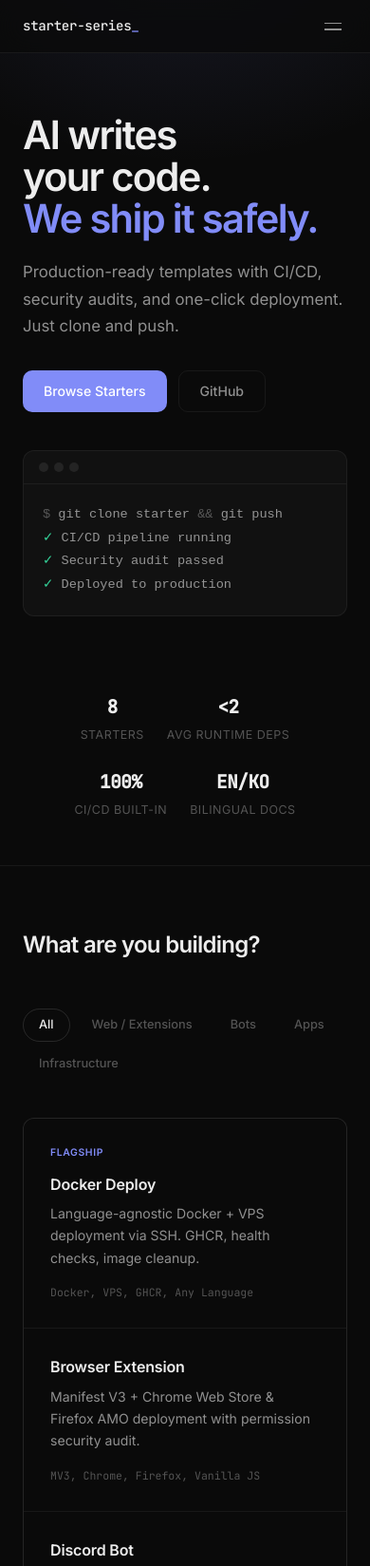
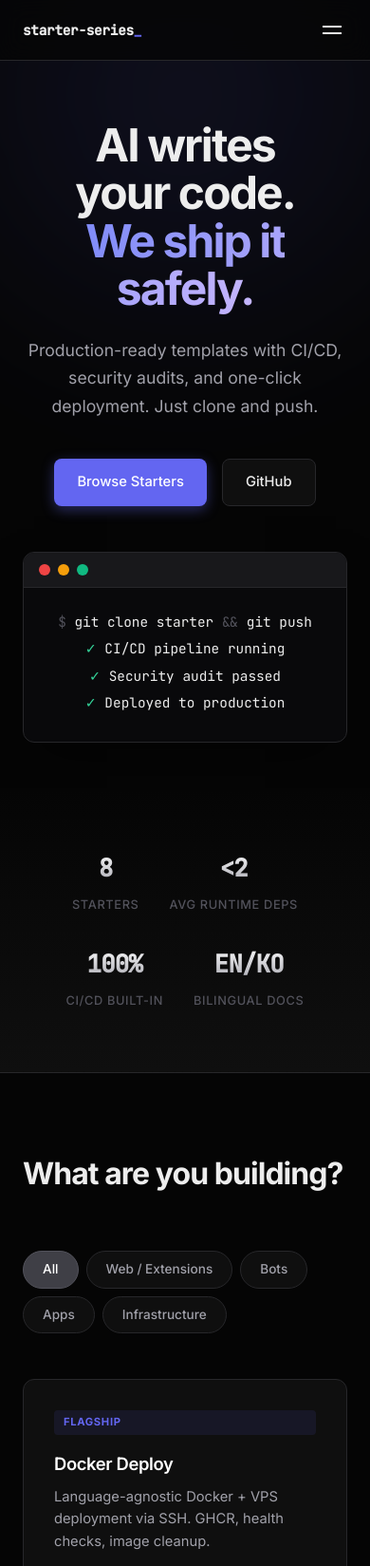
Before and after one commit to starter-series/starter-series, a plain HTML site: page index.html in a window 390 px wide. Shown: the top 1649 px of the page at 95% size. Drawn offline with Linux system fonts and the light colour scheme.

Commit message:
polish: 터미널 순차 애니메이션, 카드/필터 트랜지션, 디테일 개선

```diff
--- a/app.js
+++ b/app.js
@@ -15,9 +15,28 @@ document.querySelectorAll('.pill').forEach(btn => {
     const f = btn.dataset.filter;
     document.querySelectorAll('.pill').forEach(b => b.classList.remove('active'));
     btn.classList.add('active');
-    document.querySelectorAll('.card').forEach(c => {
-      c.classList.toggle('hidden', f !== 'all' && c.dataset.category !== f);
+
+    const cards = document.querySelectorAll('.card');
+    cards.forEach(c => {
+        if (!c.classList.contains('hidden')) {
+            c.style.opacity = '0';
+            c.style.transform = 'translateY(10px)';
+        }
     });
+
+    setTimeout(() => {
+        cards.forEach(c => {
+          const match = f === 'all' || c.dataset.category === f;
+          c.classList.toggle('hidden', !match);
+          // Force reflow
+          void c.offsetWidth;
+
+          if (match) {
+              c.style.opacity = '1';
+              c.style.transform = 'none';
+          }
+        });
+    }, 200);
   });
 });
 
@@ -25,9 +44,25 @@ document.querySelectorAll('.pill').forEach(btn => {
 const io = new IntersectionObserver((entries) => {
   entries.forEach(entry => {
     if (!entry.isIntersecting) return;
+
+    // Terminal animation trigger
+    if (entry.target.classList.contains('hero-terminal')) {
+       animateTerminal(entry.target);
+    }
+
     const delay = parseInt(entry.target.dataset.delay || '0', 10);
     setTimeout(() => entry.target.classList.add('visible'), delay);
     io.unobserve(entry.target);
   });
-}, { threshold: 0.08 });
+}, { threshold: 0.1, rootMargin: '0px 0px -50px 0px' });
+
+function animateTerminal(terminal) {
+  const lines = terminal.querySelectorAll('.term-line');
+  lines.forEach((line, index) => {
+    setTimeout(() => {
+      line.classList.add('visible');
+    }, 400 + (index * 800));
+  });
+}
+
 document.querySelectorAll('.reveal').forEach(el => io.observe(el));
--- a/index.html
+++ b/index.html
@@ -49,7 +49,12 @@
       </div>
       <div class="hero-terminal reveal" data-delay="200">
         <div class="terminal-bar"><span></span><span></span><span></span></div>
-        <code><span class="t-dim">$</span> git clone starter <span class="t-dim">&amp;&amp;</span> git push<br><span class="t-green">✓</span> CI/CD pipeline running<br><span class="t-green">✓</span> Security audit passed<br><span class="t-green">✓</span> <span data-i18n="terminal_deployed">Deployed to production</span></code>
+        <div class="terminal-content">
+          <div class="term-line"><span class="t-dim">$</span> git clone starter <span class="t-dim">&amp;&amp;</span> git push</div>
+          <div class="term-line delay-1"><span class="t-green">✓</span> CI/CD pipeline running</div>
+          <div class="term-line delay-2"><span class="t-green">✓</span> Security audit passed</div>
+          <div class="term-line delay-3"><span class="t-green">✓</span> <span data-i18n="terminal_deployed">Deployed to production</span></div>
+        </div>
       </div>
     </div>
   </section>
--- a/style.css
+++ b/style.css
@@ -2,17 +2,18 @@
 *,*::before,*::after{margin:0;padding:0;box-sizing:border-box}
 
 :root{
-  --bg:     #0a0a0a;
-  --bg-s:   #111;
-  --text:   rgba(255,255,255,.93);
-  --text-2: rgba(255,255,255,.55);
-  --text-3: rgba(255,255,255,.3);
-  --border: rgba(255,255,255,.06);
-  --border-h:rgba(255,255,255,.12);
-  --accent: #818cf8;
+  --bg:     #050505;
+  --bg-s:   #0f0f0f;
+  --text:   #ededed;
+  --text-2: #a1a1aa;
+  --text-3: #52525b;
+  --border: #27272a;
+  --border-h: #3f3f46;
+  --accent: #6366f1;
+  --accent-glow: rgba(99, 102, 241, 0.15);
   --radius: 12px;
   --max-w:  1120px;
-  --nav-h:  56px;
+  --nav-h:  64px;
   --font:   'Inter',system-ui,-apple-system,sans-serif;
   --mono:   'JetBrains Mono','Fira Code',ui-monospace,monospace;
 }
@@ -38,9 +39,9 @@ ul{list-style:none}
 .nav{
   position:fixed;inset:0 0 auto;z-index:100;
   height:var(--nav-h);
-  background:rgba(10,10,10,.8);
-  backdrop-filter:blur(16px);
-  -webkit-backdrop-filter:blur(16px);
+  background:rgba(5,5,5,.8);
+  backdrop-filter:blur(12px);
+  -webkit-backdrop-filter:blur(12px);
   border-bottom:1px solid var(--border);
 }
 .nav-inner{
@@ -50,200 +51,249 @@ ul{list-style:none}
 }
 .nav-logo{
   font-family:var(--mono);
-  font-size:.88rem;font-weight:500;
+  font-size:.9rem;font-weight:600;
   color:var(--text);letter-spacing:-.02em;
 }
 .nav-logo-dot{color:var(--accent);animation:blink 1.2s step-end infinite}
 @keyframes blink{50%{opacity:0}}
-.nav-links{display:flex;align-items:center;gap:28px}
-.nav-links a{font-size:.84rem;color:var(--text-2);transition:color .2s}
+.nav-links{display:flex;align-items:center;gap:32px}
+.nav-links a{font-size:.88rem;color:var(--text-2);transition:color .2s}
 .nav-links a:hover{color:var(--text)}
 .lang-toggle{
-  font-size:.72rem;font-weight:600;
+  font-size:.75rem;font-weight:600;
   color:var(--text-2);padding:4px 10px;border-radius:6px;
   border:1px solid var(--border);
   transition:all .2s;
 }
-.lang-toggle:hover{color:var(--text);border-color:var(--border-h)}
+.lang-toggle:hover{color:var(--text);border-color:var(--border-h);background:var(--bg-s)}
 .nav-mobile{display:none;flex-direction:column;gap:5px;padding:6px}
-.nav-mobile span{display:block;width:18px;height:1.5px;background:var(--text-2);transition:all .3s}
+.nav-mobile span{display:block;width:20px;height:2px;background:var(--text);transition:all .3s}
 
 /* === Hero === */
 .hero{
   position:relative;
-  padding:calc(var(--nav-h) + 120px) 0 40px;
+  padding:calc(var(--nav-h) + 100px) 0 80px;
   overflow:hidden;
 }
 .hero-glow{
-  position:absolute;top:-300px;left:50%;transform:translateX(-50%);
-  width:800px;height:600px;
-  background:radial-gradient(ellipse 60% 55% at 50% 40%,rgba(129,140,248,.12),transparent 70%);
+  position:absolute;top:-250px;left:50%;transform:translateX(-50%);
+  width:1000px;height:700px;
+  background:radial-gradient(circle at center, var(--accent-glow) 0%, transparent 60%);
+  filter:blur(60px);
   pointer-events:none;
+  z-index:0;
+  opacity: 0.8;
 }
 .hero .container{
   position:relative;z-index:1;
-  display:grid;grid-template-columns:1fr 1fr;gap:64px;align-items:center;
+  display:grid;grid-template-columns:1.1fr 0.9fr;gap:64px;align-items:center;
 }
 .hero h1{
-  font-size:clamp(2.6rem,5.5vw,4.2rem);
-  font-weight:600;
-  line-height:1.06;
+  font-size:clamp(3rem,6vw,4.5rem);
+  font-weight:700;
+  line-height:1.05;
   letter-spacing:-.04em;
   text-wrap:balance;
+  margin-bottom: 24px;
 }
-.hero-accent{color:var(--accent)}
+.hero-accent{
+  background: linear-gradient(to right, #818cf8, #c4b5fd);
+  -webkit-background-clip: text;
+  -webkit-text-fill-color: transparent;
+}
 .hero-sub{
-  margin-top:20px;
-  font-size:1.05rem;
+  font-size:1.1rem;
   color:var(--text-2);
   line-height:1.7;
-  max-width:44ch;
+  max-width:48ch;
+  margin-bottom: 40px;
 }
-.hero-ctas{display:flex;gap:12px;margin-top:32px}
+.hero-ctas{display:flex;gap:16px;}
 
 /* Terminal */
 .hero-terminal{
-  background:var(--bg-s);
+  background: #09090b;
   border:1px solid var(--border);
   border-radius:var(--radius);
   overflow:hidden;
   font-family:var(--mono);
-  font-size:.85rem;
-  line-height:1.8;
+  font-size:.9rem;
+  line-height:1.7;
+  box-shadow: 0 25px 50px -12px rgba(0,0,0,0.5);
 }
 .terminal-bar{
-  display:flex;gap:6px;padding:12px 16px;
+  display:flex;gap:8px;padding:12px 16px;
+  background: #18181b;
   border-bottom:1px solid var(--border);
 }
 .terminal-bar span{
-  width:10px;height:10px;border-radius:50%;
-  background:rgba(255,255,255,.08);
+  width:12px;height:12px;border-radius:50%;
+  background:rgba(255,255,255,.1);
 }
-.hero-terminal code{
-  display:block;padding:20px;
-  color:var(--text-2);
+.terminal-bar span:nth-child(1) { background: #ef4444; }
+.terminal-bar span:nth-child(2) { background: #f59e0b; }
+.terminal-bar span:nth-child(3) { background: #10b981; }
+
+.terminal-content { padding: 24px; }
+
+.term-line {
+  opacity: 0;
+  transform: translateY(10px);
+  transition: opacity 0.5s ease, transform 0.5s ease;
+  margin-bottom: 4px;
 }
+.term-line.visible {
+  opacity: 1;
+  transform: translateY(0);
+}
+
 .t-dim{color:var(--text-3)}
 .t-green{color:#34d399}
 
 /* === Buttons === */
 .btn-primary,.btn-ghost{
-  display:inline-flex;align-items:center;
-  padding:10px 22px;border-radius:10px;
-  font-size:.88rem;font-weight:500;
+  display:inline-flex;align-items:center;justify-content:center;
+  padding:12px 24px;border-radius:8px;
+  font-size:.92rem;font-weight:500;
   transition:all .2s;
 }
 .btn-primary{
   background:var(--accent);
   color:#fff;
+  box-shadow: 0 4px 14px 0 rgba(99, 102, 241, 0.39);
 }
 .btn-primary:hover{
-  background:#6d78e4;
+  background:#4f46e5;
+  box-shadow: 0 6px 20px rgba(99, 102, 241, 0.23);
+  transform: translateY(-1px);
 }
 .btn-ghost{
-  color:var(--text-2);
+  color:var(--text);
+  background: var(--bg-s);
   border:1px solid var(--border);
 }
-.btn-ghost:hover{color:var(--text);border-color:var(--border-h)}
-.btn-lg{padding:13px 30px;font-size:.92rem}
+.btn-ghost:hover{
+  background: #18181b;
+  border-color:var(--border-h);
+}
+.btn-lg{padding:14px 32px;font-size:1rem}
 
 /* === Metrics === */
 .metrics{
-  padding:48px 0;
+  padding:64px 0;
   border-bottom:1px solid var(--border);
+  background: linear-gradient(to bottom, var(--bg), var(--bg-s));
 }
 .metrics-row{
-  display:flex;justify-content:center;gap:64px;
+  display:flex;justify-content:center;gap:80px;
 }
 .metric{text-align:center}
 .metric dt{
-  font-size:1.5rem;font-weight:600;letter-spacing:-.02em;
+  font-size:2rem;font-weight:700;letter-spacing:-.03em;
   font-family:var(--mono);
+  background: linear-gradient(to bottom, #fff, #a1a1aa);
+  -webkit-background-clip: text;
+  -webkit-text-fill-color: transparent;
 }
-.metric dd{font-size:.78rem;color:var(--text-3);margin-top:4px;text-transform:uppercase;letter-spacing:.04em}
+.metric dd{font-size:.8rem;color:var(--text-3);margin-top:8px;text-transform:uppercase;letter-spacing:.05em;font-weight:500}
 
 /* === Sections === */
-.section{padding:96px 0;position:relative;z-index:1}
-.section-head{margin-bottom:48px}
+.section{padding:120px 0;position:relative;z-index:1}
+.section-head{margin-bottom:56px}
 .section-head h2{
-  font-size:clamp(1.5rem,3vw,2.2rem);
-  font-weight:600;letter-spacing:-.03em;
+  font-size:clamp(2rem,4vw,2.5rem);
+  font-weight:700;letter-spacing:-.03em;
 }
 
 /* === Filters === */
-.filters{display:flex;gap:6px;margin-bottom:40px;flex-wrap:wrap}
+.filters{display:flex;gap:8px;margin-bottom:48px;flex-wrap:wrap}
 .pill{
-  padding:6px 16px;border-radius:100px;font-size:.8rem;
+  padding:8px 20px;border-radius:100px;font-size:.85rem;
   font-weight:500;
-  color:var(--text-3);
-  border:1px solid transparent;
+  color:var(--text-2);
+  background: var(--bg-s);
+  border:1px solid var(--border);
   transition:all .2s;
 }
-.pill:hover{color:var(--text-2)}
+.pill:hover{color:var(--text);border-color:var(--border-h)}
 .pill.active{
-  color:var(--text);
-  border-color:var(--border-h);
+  color:#fff;
+  background:var(--border-h);
+  border-color:var(--text-3);
 }
 
 /* === Card Grid === */
 .grid{
   display:grid;
   grid-template-columns:repeat(2,1fr);
-  gap:1px;
-  background:var(--border);
-  border:1px solid var(--border);
-  border-radius:var(--radius);
-  overflow:hidden;
+  gap:16px;
+  background: transparent;
+  border:none;
 }
 .card{
   display:flex;flex-direction:column;
-  padding:28px;
-  background:var(--bg);
-  transition:background .2s;
+  padding:32px;
+  background:var(--bg-s);
+  border:1px solid var(--border);
+  border-radius:var(--radius);
+  transition:all .3s ease;
+  position: relative;
+  overflow: hidden;
 }
-.card:hover{background:var(--bg-s)}
+.card:hover{
+  transform: translateY(-4px);
+  border-color: var(--border-h);
+  box-shadow: 0 10px 30px -10px rgba(0,0,0,0.5);
+}
 .card--feat{grid-column:span 2}
 .card-badge{
-  font-size:.65rem;font-weight:600;
+  display:inline-block;
+  font-size:.7rem;font-weight:700;
   text-transform:uppercase;letter-spacing:.06em;
-  color:var(--accent);margin-bottom:12px;
+  color:var(--accent);margin-bottom:16px;
+  background: rgba(99, 102, 241, 0.1);
+  padding: 4px 10px;
+  border-radius: 4px;
 }
 .card h3{
-  font-size:1rem;font-weight:600;
-  letter-spacing:-.01em;margin-bottom:6px;
+  font-size:1.15rem;font-weight:600;
+  letter-spacing:-.02em;margin-bottom:8px;
+  color: #fff;
 }
-.card p{font-size:.88rem;color:var(--text-2);line-height:1.65;flex:1}
+.card p{font-size:.92rem;color:var(--text-2);line-height:1.6;flex:1}
 .card-tags{
-  display:block;margin-top:16px;
+  display:block;margin-top:24px;
   font-family:var(--mono);
-  font-size:.72rem;color:var(--text-3);
+  font-size:.75rem;color:var(--text-3);
+  padding-top: 16px;
+  border-top: 1px solid rgba(255,255,255,0.05);
 }
 .card.hidden{display:none}
 
 /* === Why === */
 .section--why{border-top:1px solid var(--border)}
 .why-layout{
-  display:grid;grid-template-columns:1fr 1fr;gap:64px;
+  display:grid;grid-template-columns:1fr 1fr;gap:80px;
   align-items:start;
 }
 .why-text h2{
-  font-size:clamp(1.5rem,3vw,2.2rem);
-  font-weight:600;letter-spacing:-.03em;
-  margin-bottom:20px;
+  font-size:clamp(2rem,4vw,2.5rem);
+  font-weight:700;letter-spacing:-.03em;
+  margin-bottom:24px;
 }
 .why-lead{
-  color:var(--text-2);font-size:1rem;line-height:1.75;
-  margin-bottom:16px;
+  color:var(--text);font-size:1.1rem;line-height:1.75;
+  margin-bottom:24px;
 }
 .why-answer{
-  color:var(--text);font-size:1rem;line-height:1.75;
+  color:var(--text-2);font-size:1rem;line-height:1.75;
 }
 .why-list{display:flex;flex-direction:column;gap:0}
 .why-list li{
-  padding:16px 0;
+  padding:20px 0;
   border-bottom:1px solid var(--border);
-  font-size:.92rem;color:var(--text-2);
-  display:flex;align-items:baseline;gap:12px;
+  font-size:1rem;color:var(--text-2);
+  display:flex;align-items:baseline;gap:16px;
 }
 .why-list li:first-child{border-top:1px solid var(--border)}
 .why-list li::before{
@@ -254,47 +304,53 @@ ul{list-style:none}
 /* === CTA === */
 .cta{
   text-align:center;
-  padding:80px 40px;
+  padding:100px 24px;
   border-top:1px solid var(--border);
+  background: radial-gradient(circle at center, rgba(99, 102, 241, 0.05) 0%, transparent 50%);
 }
 .cta h2{
-  font-size:clamp(1.5rem,3vw,2.2rem);font-weight:600;
-  letter-spacing:-.03em;margin-bottom:10px;
+  font-size:clamp(2rem,4vw,2.5rem);font-weight:700;
+  letter-spacing:-.03em;margin-bottom:16px;
 }
-.cta p{color:var(--text-2);font-size:1rem;margin-bottom:32px}
+.cta p{color:var(--text-2);font-size:1.1rem;margin-bottom:40px}
 
 /* === Footer === */
-.footer{padding:28px 0;border-top:1px solid var(--border);position:relative;z-index:1}
+.footer{
+  padding:40px 0;border-top:1px solid var(--border);
+  background: var(--bg);
+}
 .footer-inner{
   display:flex;justify-content:space-between;align-items:center;
-  font-size:.78rem;color:var(--text-3);
+  font-size:.85rem;color:var(--text-3);
 }
 
 /* === Reveal === */
-.reveal{opacity:0;transform:translateY(16px);transition:opacity .7s ease,transform .7s ease}
+.reveal{opacity:0;transform:translateY(24px);transition:opacity .8s cubic-bezier(0.2, 0.8, 0.2, 1), transform .8s cubic-bezier(0.2, 0.8, 0.2, 1)}
 .reveal.visible{opacity:1;transform:none}
 
 /* === Responsive === */
-@media(max-width:840px){
-  .hero .container{grid-template-columns:1fr;gap:40px}
+@media(max-width:900px){
+  .hero .container{grid-template-columns:1fr;gap:48px;text-align:center}
+  .hero h1{margin-left:auto;margin-right:auto}
+  .hero-sub{margin-left:auto;margin-right:auto}
+  .hero-ctas{justify-content:center}
   .grid{grid-template-columns:1fr}
   .card--feat{grid-column:span 1}
-  .why-layout{grid-template-columns:1fr;gap:40px}
-  .metrics-row{gap:32px;flex-wrap:wrap}
+  .why-layout{grid-template-columns:1fr;gap:48px}
 }
 @media(max-width:640px){
   .nav-links{display:none}
   .nav-links.open{
     display:flex;flex-direction:column;
     position:absolute;top:var(--nav-h);left:0;right:0;
-    background:rgba(10,10,10,.95);backdrop-filter:blur(16px);
-    padding:20px;gap:16px;border-bottom:1px solid var(--border);
+    background:rgba(5,5,5,.95);backdrop-filter:blur(16px);
+    padding:24px;gap:20px;border-bottom:1px solid var(--border);
   }
   .nav-mobile{display:flex}
-  .hero{padding:calc(var(--nav-h) + 64px) 0 32px}
-  .section{padding:64px 0}
-  .metrics-row{gap:24px}
-  .metric dt{font-size:1.2rem}
-  .cta{padding:56px 24px}
-  .footer-inner{flex-direction:column;gap:6px;text-align:center}
+  .hero{padding:calc(var(--nav-h) + 64px) 0 48px}
+  .section{padding:80px 0}
+  .metrics-row{gap:32px;flex-wrap:wrap}
+  .metric dt{font-size:1.6rem}
+  .cta{padding:64px 24px}
+  .footer-inner{flex-direction:column;gap:12px;text-align:center}
 }
```
